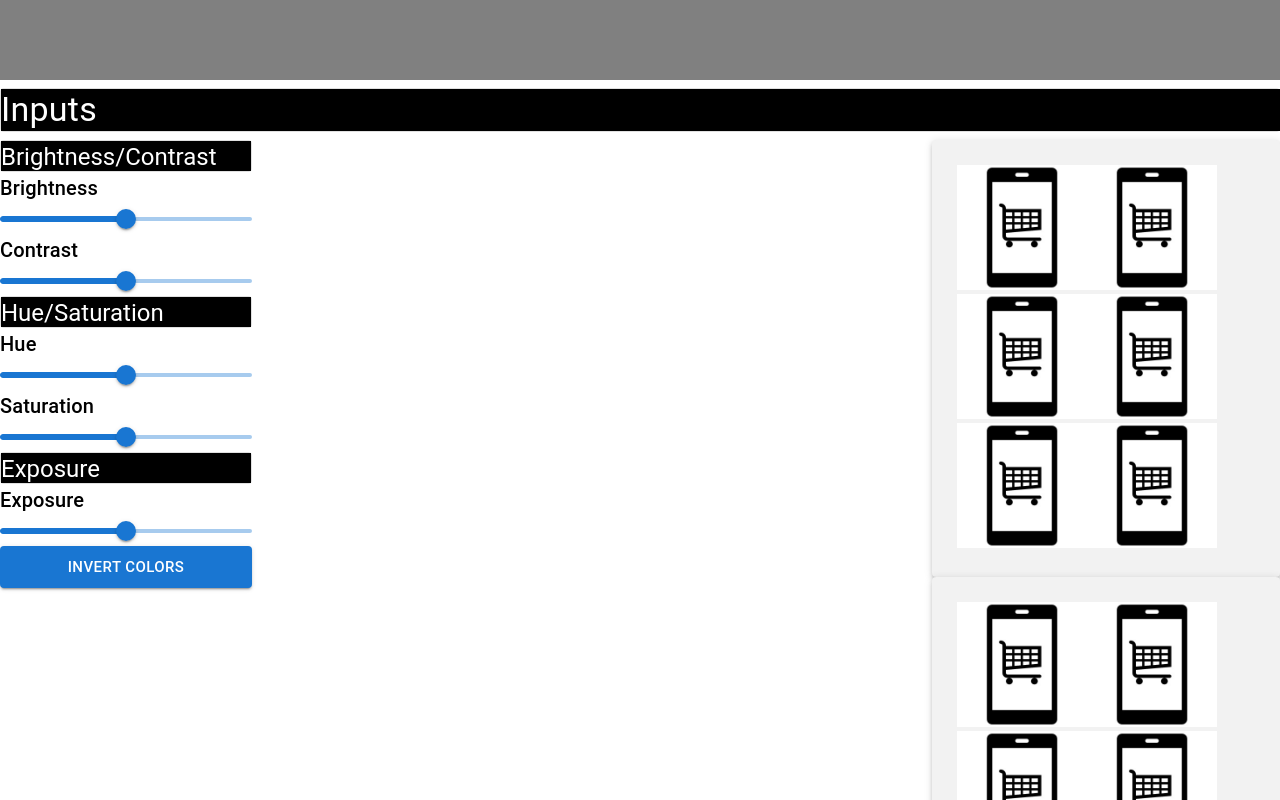
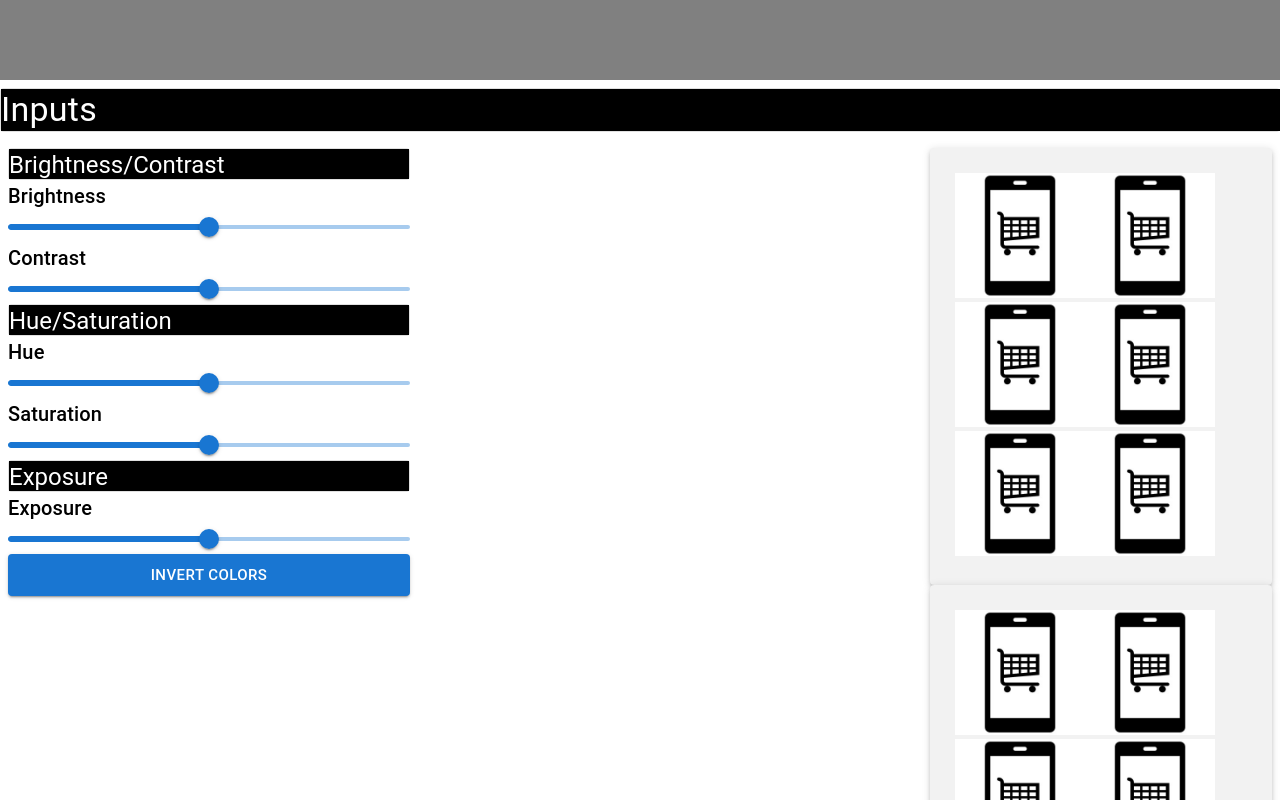
Before and after one commit to iubaldo/CS-422-Course-Project, a React (Create React App) app: page /step1 in a window 1280 px wide. Shown: the top 800 px of the page. Built offline with nearby package versions, Linux system fonts and the light colour scheme.

Commit message:
Updated Spacing and Slider size

```diff
--- a/src/Pages/Manualadjustments.jsx
+++ b/src/Pages/Manualadjustments.jsx
@@ -24,13 +24,13 @@ class ManualAdjust extends Component {
 				</Box>
 				</Paper>
 
-				<Stack direction = "row" spacing = {85}>
+				<Stack direction = "row" padding={1} spacing = {65}>
 								{/*Box on the left */}
 								<Stack>
 
 						{/*Brightness/Contrast Section*/}
 						<Paper variant = "outlined">
-						<Box sx={{width: 250, height: 30, backgroundColor: 'black'}}>
+						<Box sx={{width: 400, height: 30, backgroundColor: 'black'}}>
 							<Typography color = "white" variant="h5">Brightness/Contrast</Typography>
 						</Box>
 						</Paper>
@@ -41,7 +41,7 @@ class ManualAdjust extends Component {
 
 						{/*Hue/Saturation Section*/}
 						<Paper variant = "outlined">
-						<Box sx={{width: 250, height: 30, backgroundColor: 'black'}}>
+						<Box sx={{width: 400, height: 30, backgroundColor: 'black'}}>
 							<Typography color = "white" variant="h5">Hue/Saturation</Typography>
 						</Box>
 						</Paper>
@@ -52,7 +52,7 @@ class ManualAdjust extends Component {
 
 						{/*Exposure Section*/}
 						<Paper variant = "outlined">
-						<Box sx={{width: 250, height: 30, backgroundColor: 'black'}}>
+						<Box sx={{width: 400, height: 30, backgroundColor: 'black'}}>
 							<Typography color = "white" variant="h5">Exposure</Typography>
 						</Box>
 						</Paper>
```
